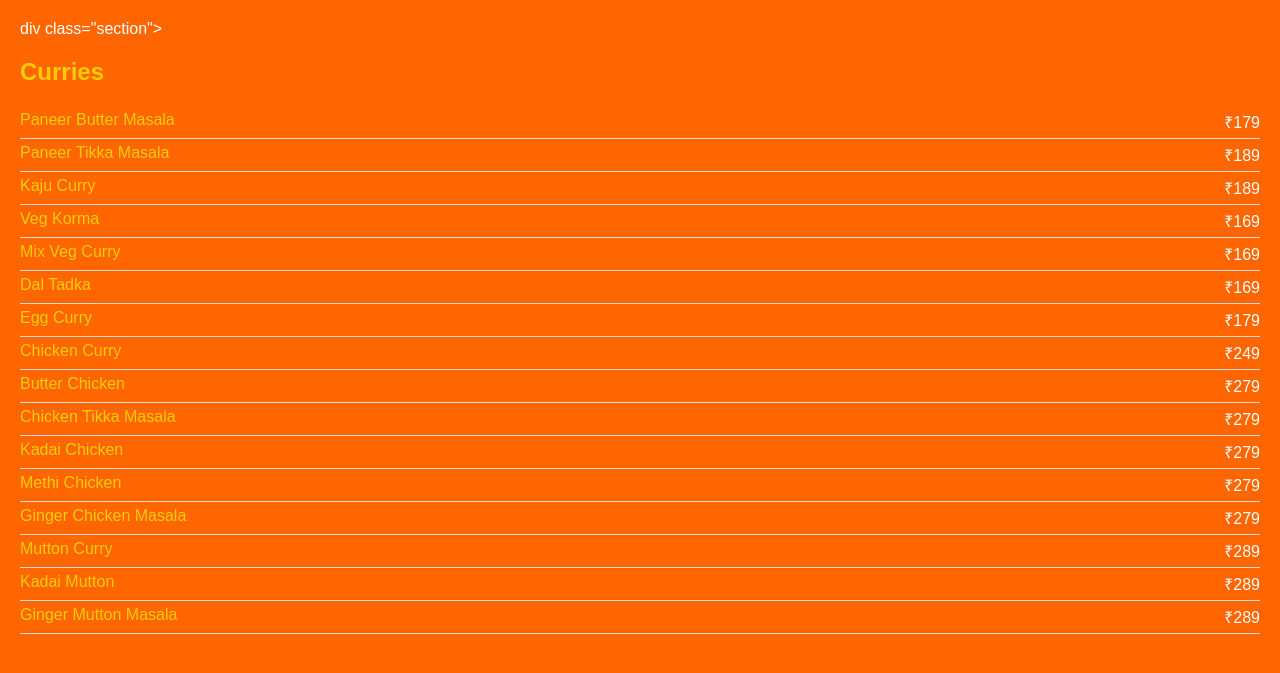
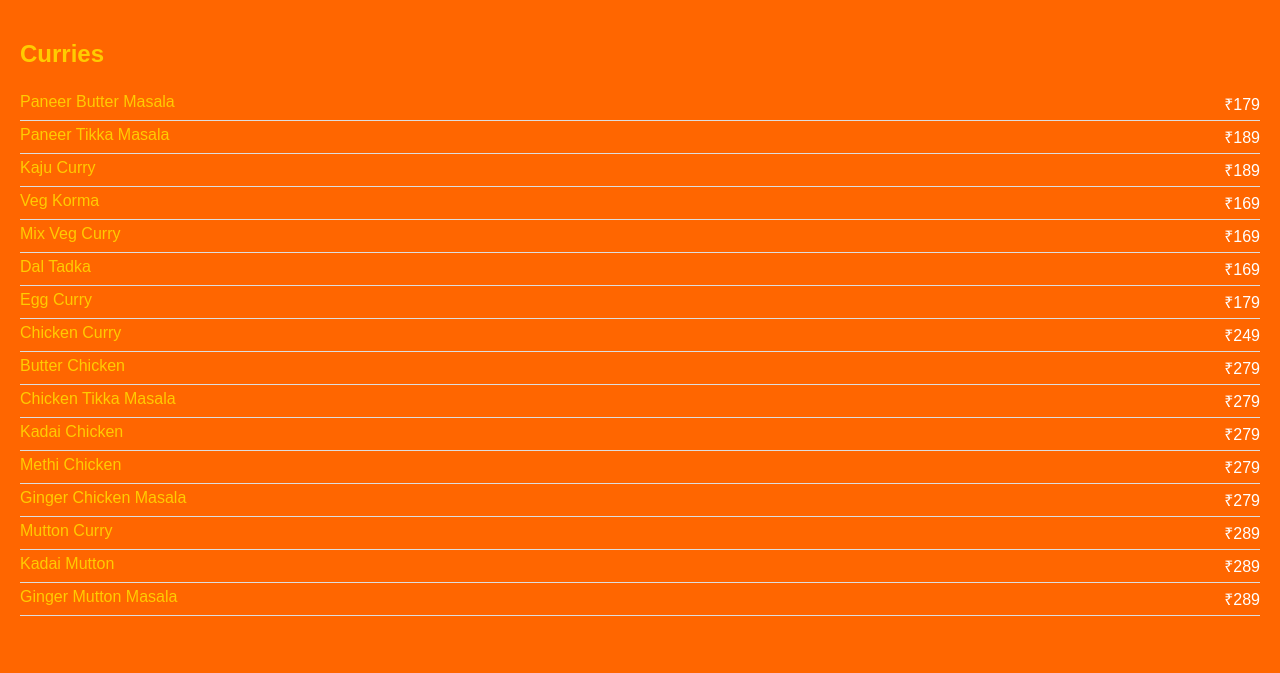
Before and after one commit to shaheed16/Restaurant-menu-by-using-html-css, a plain HTML site: page Curries.html in a window 1280 px wide. Drawn offline with Linux system fonts and the light colour scheme.

Commit message:
Update Curries.html

```diff
--- a/Curries.html
+++ b/Curries.html
@@ -46,7 +46,7 @@
     }
   </style>
   <body>
-    div class="section">
+    <div class="section">
      <h2>Curries</h2>
      <ul>
         <li><span><a href="https://en.wikipedia.org/wiki/Paneer_butter_masala" target="_blank">Paneer Butter Masala</a></span><span>₹179</span></li>
```
